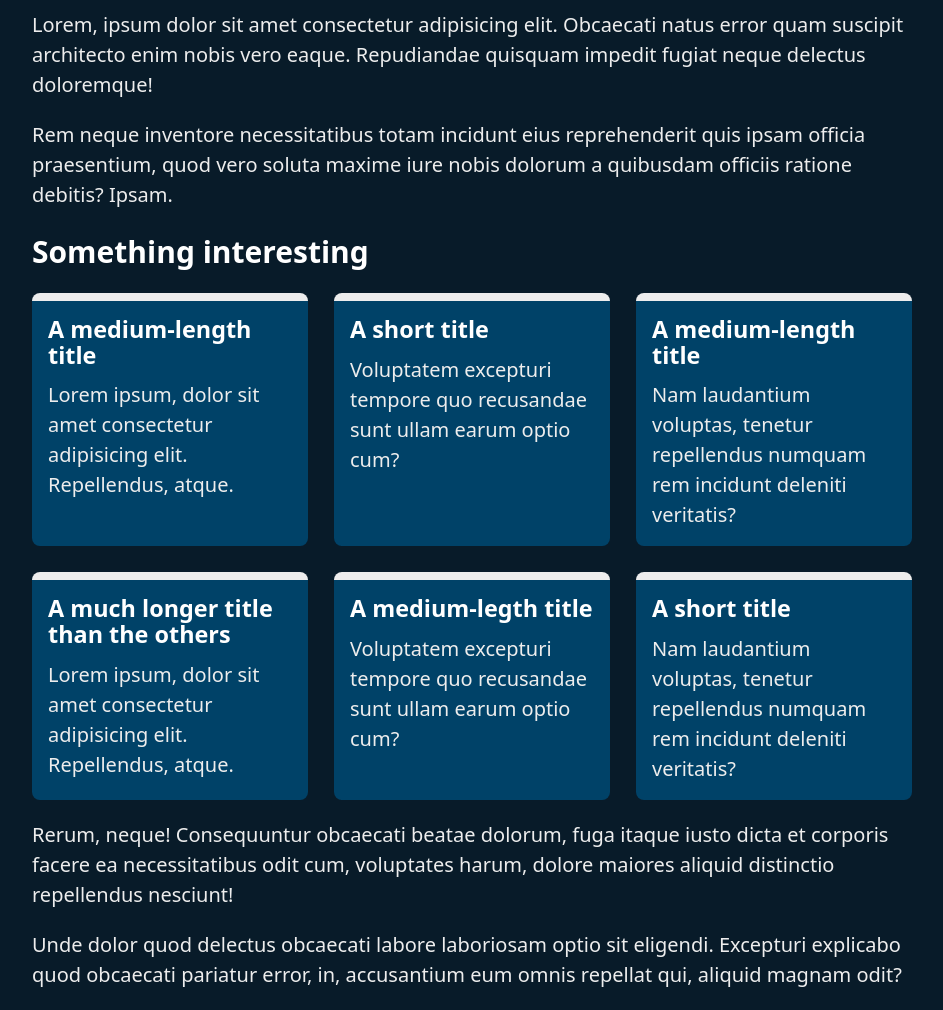
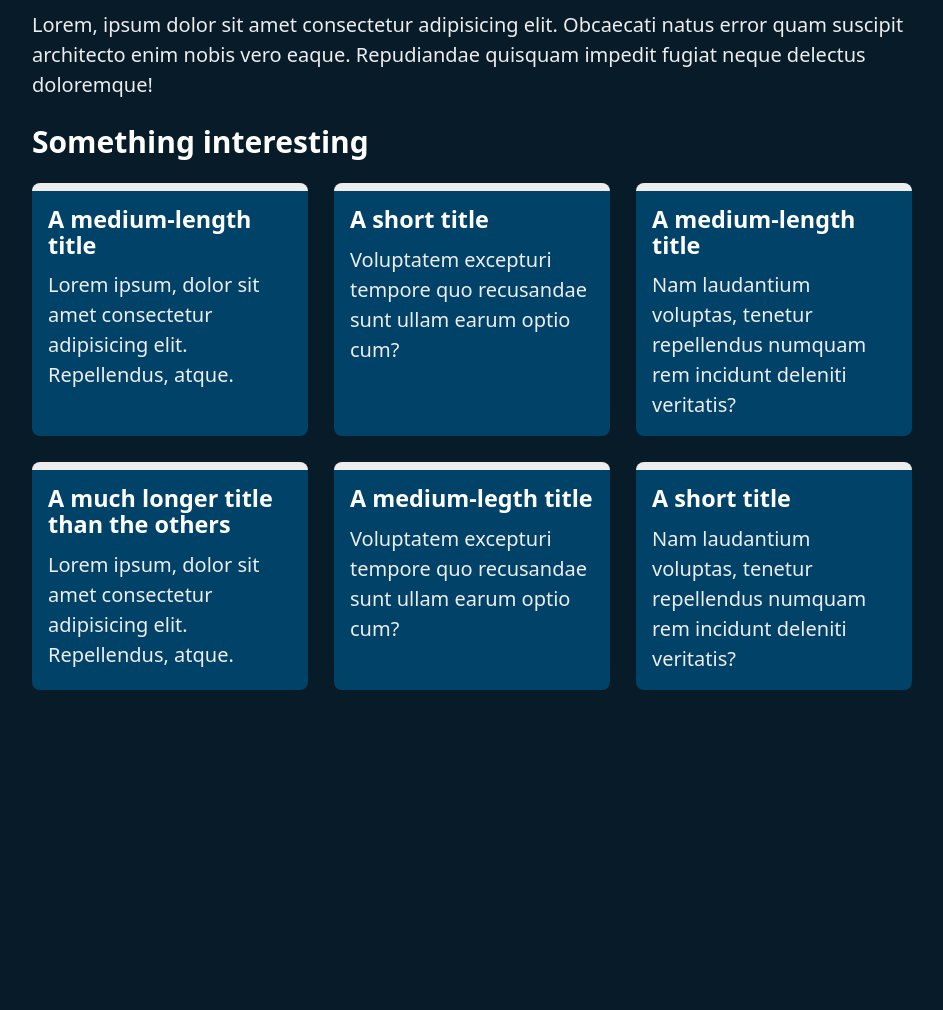
Before and after one commit to m-essam-s/theme-picker, a plain HTML site: page index.html in a window 1280 px wide. Shown: the part 140-1150 px from the top of the page, without its empty margins (168-1111 px from the left). After the commit the page ends 830 px from the top, so only its background shows below. Drawn offline with Linux system fonts and the light colour scheme.

Commit message:
Updated Sample content.

```diff
--- a/index.html
+++ b/index.html
@@ -49,8 +49,6 @@
             <label for="forest-green-beige-brown" class="visually-hidden">Forest Green, Beige, and Brown</label>
             <input type="radio" name="theme" id="forest-green-beige-brown">
 
-
-
         </fieldset>
     </form>
     <main>
@@ -58,8 +56,6 @@
             <h1>Color theme's the easy way</h1>
             <p>Lorem, ipsum dolor sit amet consectetur adipisicing elit. Obcaecati natus error quam suscipit architecto
                 enim nobis vero eaque. Repudiandae quisquam impedit fugiat neque delectus doloremque!</p>
-            <p>Rem neque inventore necessitatibus totam incidunt eius reprehenderit quis ipsam officia praesentium, quod
-                vero soluta maxime iure nobis dolorum a quibusdam officiis ratione debitis? Ipsam.</p>
             <h2>Something interesting</h2>
             <div class="auto-grid">
                 <div class="card">
@@ -87,10 +83,6 @@
                     <p>Nam laudantium voluptas, tenetur repellendus numquam rem incidunt deleniti veritatis?</p>
                 </div>
             </div>
-            <p>Rerum, neque! Consequuntur obcaecati beatae dolorum, fuga itaque iusto dicta et corporis facere ea
-                necessitatibus odit cum, voluptates harum, dolore maiores aliquid distinctio repellendus nesciunt!</p>
-            <p>Unde dolor quod delectus obcaecati labore laboriosam optio sit eligendi. Excepturi explicabo quod
-                obcaecati pariatur error, in, accusantium eum omnis repellat qui, aliquid magnam odit?</p>
         </div>
     </main>
     <script src="./JS/theme-picker.js"></script>
```
